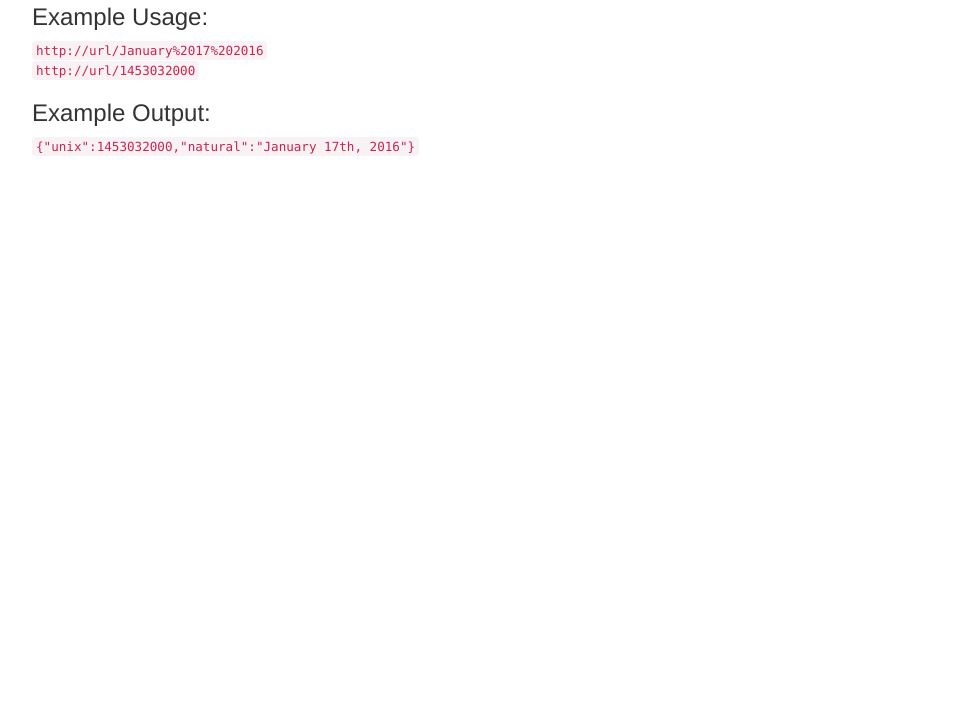
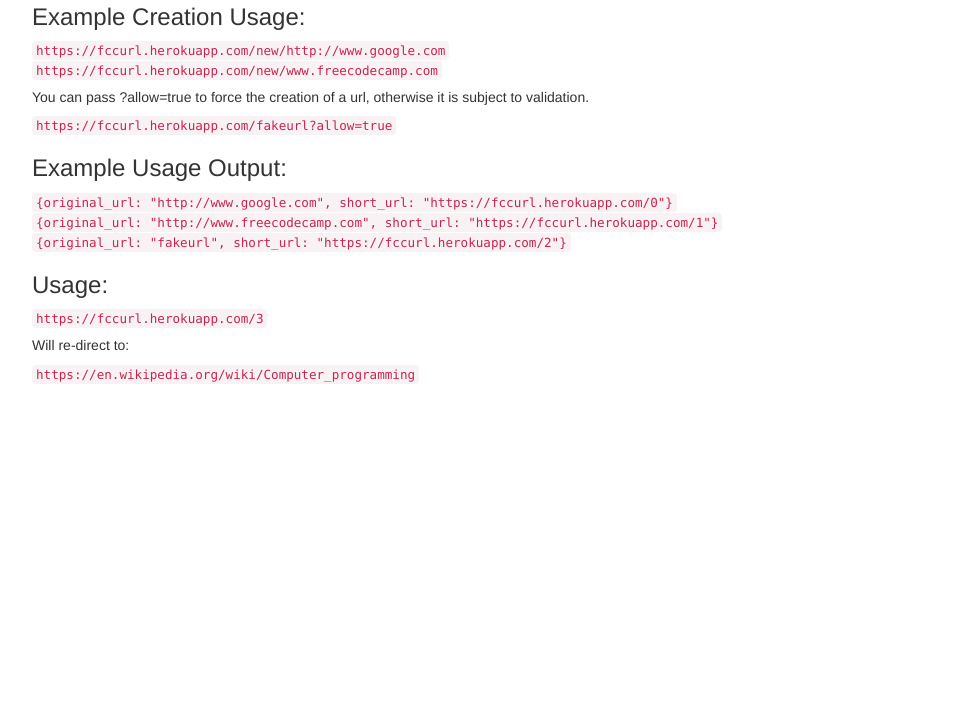
Before and after one commit to joe-castle/fcc-url-shortener, a website: page src/public/index.html in a window 1280 px wide. Shown: the part 76-800 px from the top of the page, without its empty margins (38-1006 px from the left). Drawn offline with nearby package versions, Linux system fonts and the light colour scheme.

Commit message:
updated landing page and refactored a few files

```diff
--- a/package.json
+++ b/package.json
@@ -4,7 +4,7 @@
   "description": "Twitch App from FCC",
   "main": "index.js",
   "scripts": {
-    "start": "node -- src/server.js",
+    "start": "node src/server.js",
     "test": "NODE_ENV=test mocha --watch",
     "deploy": "git push heroku master"
   },
--- a/src/public/index.html
+++ b/src/public/index.html
@@ -3,17 +3,27 @@
   <head>
     <meta charset="utf-8">
     <link rel="stylesheet" href="https://maxcdn.bootstrapcdn.com/bootstrap/3.3.6/css/bootstrap.min.css">
-    <title>Timestamp Microservice</title>
+    <title>URL Shorterner Microservice</title>
   </head>
   <body>
     <div id="root" class='container'>
-      <h1 class="text-center" style="text-decoration:underline">FCC Timetamp Microservice Project</h1>
-      <h3>Example Usage:</h3>
-      <code>http://url/January%2017%202016</code>
+      <h1 class="text-center" style="text-decoration:underline">FCC URL Shorterner Microservice Project</h1>
+      <h3>Example Creation Usage:</h3>
+      <code>https://fccurl.herokuapp.com/new/http://www.google.com</code>
       <br>
-      <code>http://url/1453032000</code>
-      <h3>Example Output:</h3>
-      <code>{"unix":1453032000,"natural":"January 17th, 2016"}</code>
+      <code>https://fccurl.herokuapp.com/new/www.freecodecamp.com</code>
+      <h5>You can pass ?allow=true to force the creation of a url, otherwise it is subject to validation.</h5>
+      <code>https://fccurl.herokuapp.com/fakeurl?allow=true</code>
+      <h3>Example Usage Output:</h3>
+      <code>{original_url: "http://www.google.com", short_url: "https://fccurl.herokuapp.com/0"}</code>
+      <br>
+      <code>{original_url: "http://www.freecodecamp.com", short_url: "https://fccurl.herokuapp.com/1"}</code>
+      <br>
+      <code>{original_url: "fakeurl", short_url: "https://fccurl.herokuapp.com/2"}</code>
+      <h3>Usage:</h3>
+      <code>https://fccurl.herokuapp.com/3</code>
+      <h5>Will re-direct to:</h5>
+      <code>https://en.wikipedia.org/wiki/Computer_programming</code>
     </div>
   </body>
 </html>
--- a/src/utils/url-generator.js
+++ b/src/utils/url-generator.js
@@ -11,7 +11,7 @@ module.exports = (url, hostname) => {
     return exists;
   }
 
-  if (hostname === 'localhost') {
+  if (hostname === '127.0.0.1' || hostname === 'localhost') {
     hostname = 'localhost:3000'
   }
 
--- a/src/utils/url-validator.js
+++ b/src/utils/url-validator.js
@@ -4,12 +4,10 @@ const isURL = require('validator').isURL;
 const generateUrl = require ('./url-generator');
 
 module.exports = (url, hostname, allow) => {
-  if (isURL(url, {require_protocol: true})) {
+  if (isURL(url, {require_protocol: true}) || allow === 'true') {
     return generateUrl(url, hostname);
   } else if (isURL(url)) {
     return generateUrl(`http://${url}`, hostname);
-  } else if (allow === 'true') {
-    return generateUrl(url, hostname);
   } else {
     return { error: 'URL invalid' };
   }
```
Also changed, not shown: 1 other file.
